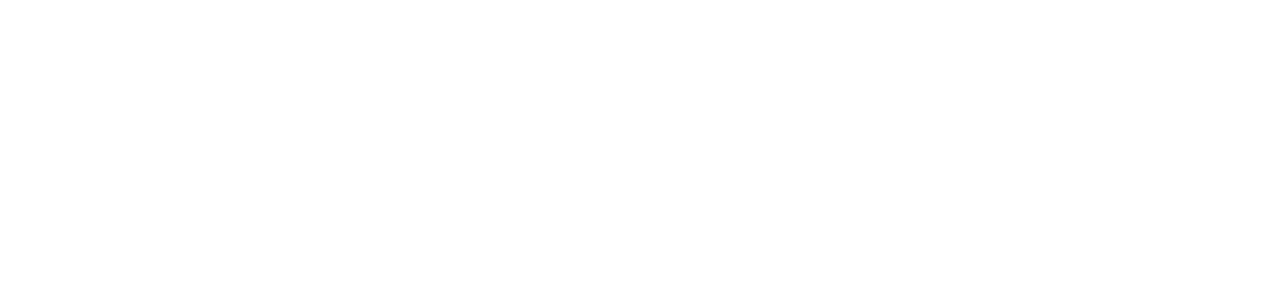
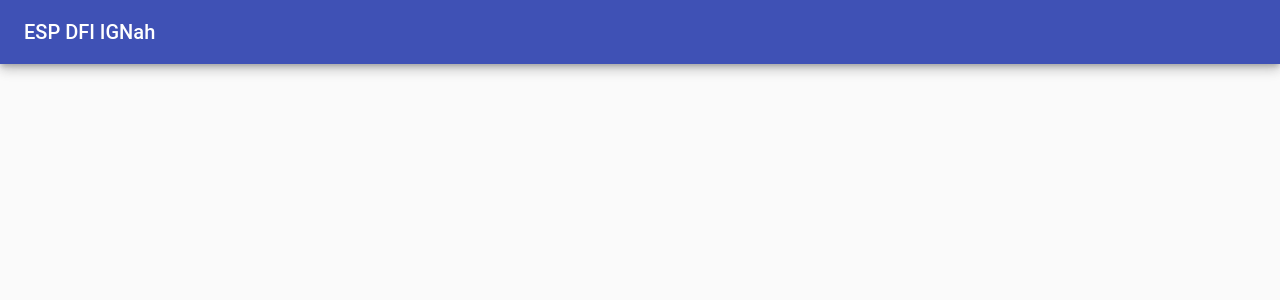
Before and after one commit to MG-5/esp-dfi-ignah, an Angular app in the folder web-ui/esp-dfi-ignah-ui/: page / in a window 1280 px wide. Shown: the top 300 px of the page. Built offline with nearby package versions, Linux system fonts and the light colour scheme.

Commit message:
#6 Add sidenav and corresponding toolbar element

```diff
--- a/web-ui/esp-dfi-ignah-ui/src/app/app.component.html
+++ b/web-ui/esp-dfi-ignah-ui/src/app/app.component.html
@@ -0,0 +1,24 @@
+<mat-sidenav-container>
+  <mat-sidenav #sidenav>
+    Sidenav content
+  </mat-sidenav>
+
+  <mat-sidenav-content>
+
+    <mat-toolbar color="primary" class="mat-elevation-z6">
+      <span class="button--icon">
+        <button mat-icon-button *ngIf="isSmallLayout$ | async" (click)="sidenav.open()">
+          <mat-icon>menu</mat-icon>
+        </button>
+      </span>
+      <span>ESP DFI IGNah</span>
+
+      <span class="spacer"></span>
+
+      <!-- <button mat-icon-button>
+        <mat-icon>light_mode</mat-icon>
+      </button> -->
+    </mat-toolbar>
+
+  </mat-sidenav-content>
+</mat-sidenav-container>
--- a/web-ui/esp-dfi-ignah-ui/src/app/app.component.scss
+++ b/web-ui/esp-dfi-ignah-ui/src/app/app.component.scss
@@ -0,0 +1,3 @@
+.spacer {
+    flex-grow: 1;
+}
--- a/web-ui/esp-dfi-ignah-ui/src/app/app.component.ts
+++ b/web-ui/esp-dfi-ignah-ui/src/app/app.component.ts
@@ -1,10 +1,20 @@
-import { Component } from '@angular/core';
+import { BreakpointObserver, Breakpoints } from '@angular/cdk/layout';
+import { Component, OnInit } from '@angular/core';
+import { EMPTY, map, Observable } from 'rxjs';
 
 @Component({
   selector: 'app-root',
   templateUrl: './app.component.html',
   styleUrls: ['./app.component.scss']
 })
-export class AppComponent {
+export class AppComponent implements OnInit {
   title = 'esp-dfi-ignah-ui';
+
+  isSmallLayout$: Observable<boolean> = EMPTY;
+
+  constructor(private breakpointObserver: BreakpointObserver) { }
+
+  ngOnInit(): void {
+    this.isSmallLayout$ = this.breakpointObserver.observe([Breakpoints.Small, Breakpoints.XSmall]).pipe(map(state => state.matches));
+  }
 }
--- a/web-ui/esp-dfi-ignah-ui/src/styles.scss
+++ b/web-ui/esp-dfi-ignah-ui/src/styles.scss
@@ -1,4 +1,8 @@
 @import "@fontsource/material-icons";
 
-html, body { height: 100%; }
+html, body, mat-sidenav-container { height: 100%; }
 body { margin: 0; font-family: Roboto, "Helvetica Neue", sans-serif; }
+
+.button--icon {
+    margin-right: 0.5rem;
+}
```
Also changed, not shown: web-ui/esp-dfi-ignah-ui/src/app/app.module.ts (+15 -1 lines).
